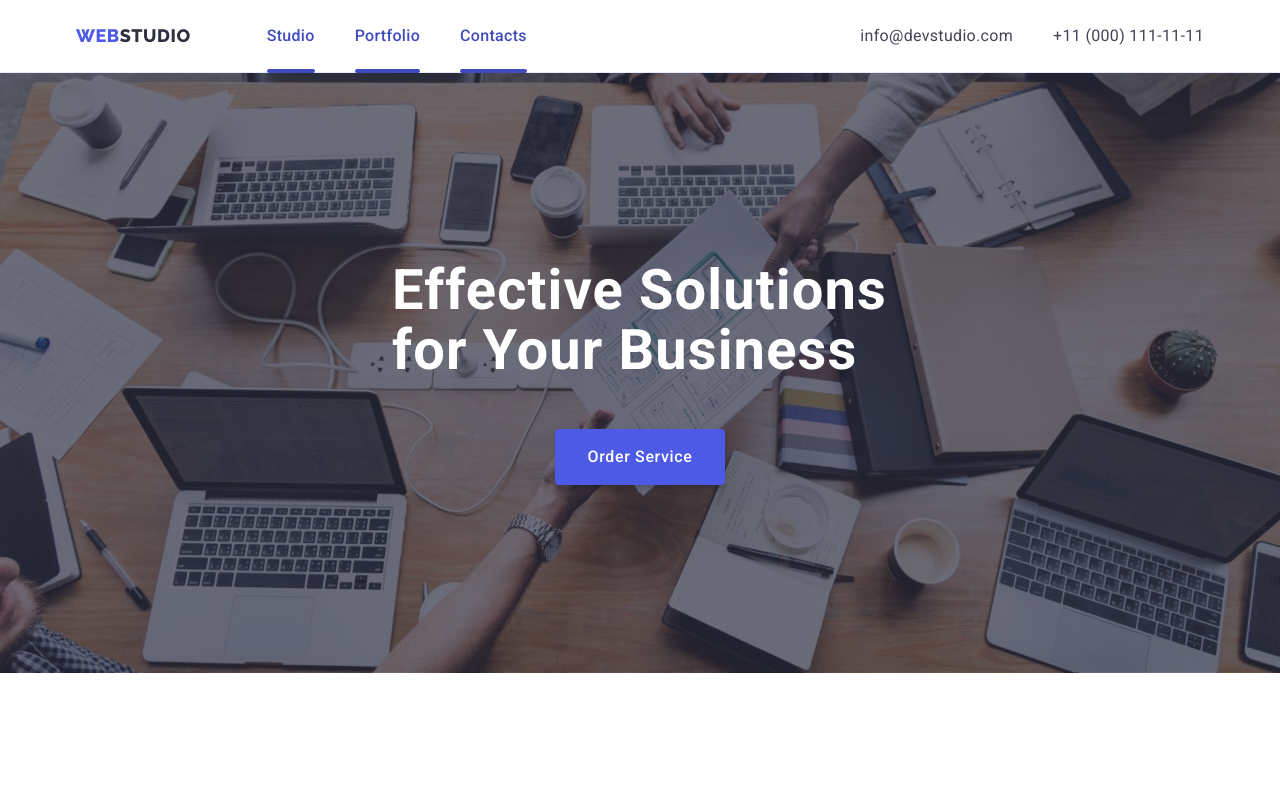
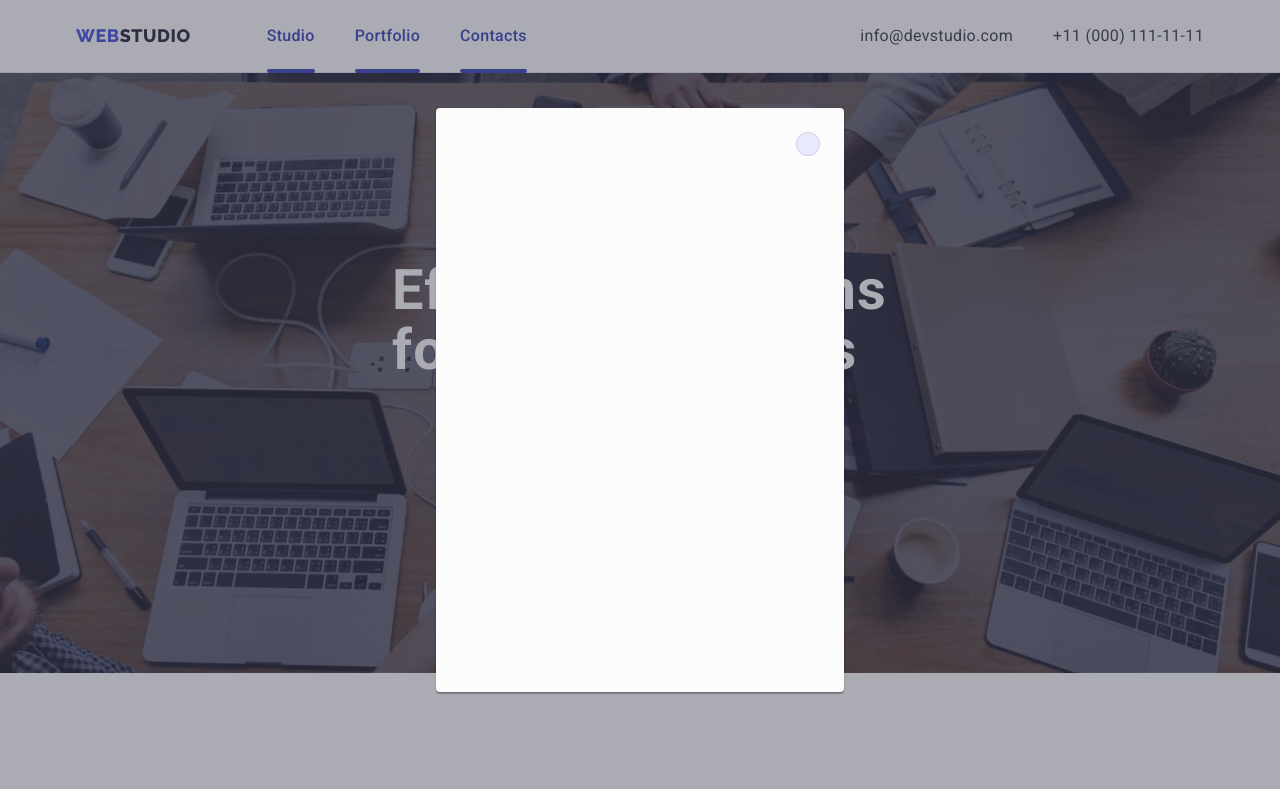
Before and after one commit to WithinKael/goit-markup-hw-05, a plain HTML site: page index.html in a window 1280 px wide. Shown: the top 789 px of the page. Drawn offline with nearby package versions, Linux system fonts and the light colour scheme.

Commit message:
update css html

```diff
--- a/css/style.css
+++ b/css/style.css
@@ -498,42 +498,67 @@ address {
   visibility: hidden;
   opacity: 0;
   pointer-events: none;
-  transform: scale(0.2);
 }
 
 .modal {
   position: fixed;
   opacity: 1;
   visibility: visible;
-  transition-property: visibility, opacity, transform;
-  transition-duration: var(--timing-duration);
-  transition-timing-function: var(--timing-function);
   left: 0;
   top: 0;
   width: 100%;
   height: 100vh;
   background: rgba(46, 47, 66, 0.4);
+  transition-property: visibility, opacity;
+  transition-duration: var(--timing-duration);
+  transition-timing-function: var(--timing-function);
 }
 
 .backdrop {
   position: absolute;
   left: 50%;
   top: 50%;
-  transform: translate(-50%, -50%);
+  transform: translate(-50%, -50%) scale(1);
   width: 408px;
-  height: 584px;
+  min-height: 584px;
   border-radius: 4px;
   background: var(--dairy);
   box-shadow: 0px 2px 1px 0px rgba(0, 0, 0, 0.2),
     0px 1px 3px 0px rgba(0, 0, 0, 0.12), 0px 1px 1px 0px rgba(0, 0, 0, 0.14);
+  transition: transform var(--timing-duration) var(--timing-function);
 }
 
 .close-button {
   position: absolute;
   right: 24px;
   top: 24px;
+  width: 24px;
+  height: 24px;
+  padding: 0;
+  display: flex;
+  align-items: center;
+  justify-content: center;
+  background-color: var(--cornflower);
+  border: 1px solid rgba(0, 0, 0, 0.1);
+  border-radius: 50%;
+  transition: background-color var(--timing-duration) var(--timing-function);
 }
 
+.close-button-svg {
+  transition: fill var(--timing-duration) var(--timing-function);
+}
+
+.close-button:hover .close-button-svg {
+  fill: var(--white);
+}
+.close-button:focus .close-button-svg {
+  fill: var(--white);
+}
+
+.close-button:hover,
+.close-button:focus {
+  background-color: var(--ocean);
+}
 /* ======================= PORTFOLIO ================== */
 
 .portfolio-hero {
--- a/index.html
+++ b/index.html
@@ -360,9 +360,13 @@
         </div>
       </div>
     </footer>
-    <div class="modal is-hidden" data-modal>
+    <div class="modal " data-modal>
       <div class="backdrop">
-        <button class="close-button" type="button" data-modal-close>X</button>
+        <button class="close-button" type="button" data-modal-close>
+          <svg class="close-button-svg" width="8" height="8">
+            <use href="./images/icons.svg#closebtn"></use>
+          </svg>
+        </button>
       </div>
     </div>
     <script src="./js/modal.js"></script>
```
Also changed, not shown: images/icons.svg, images/icons/closebtn.svg (added).
